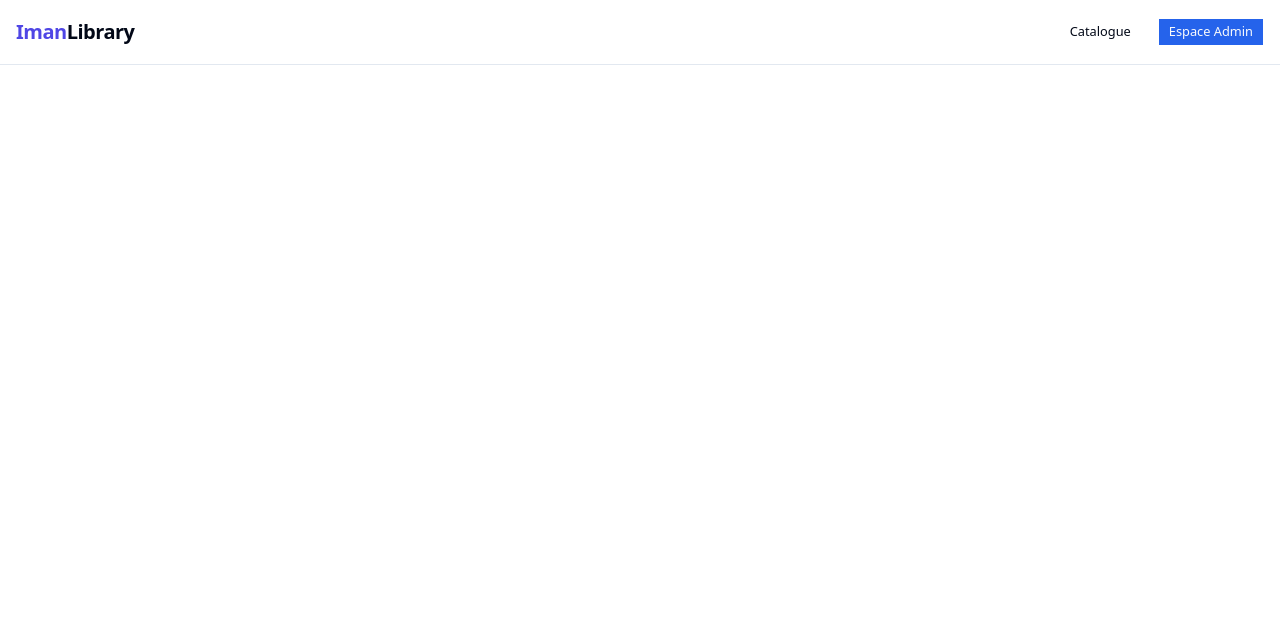
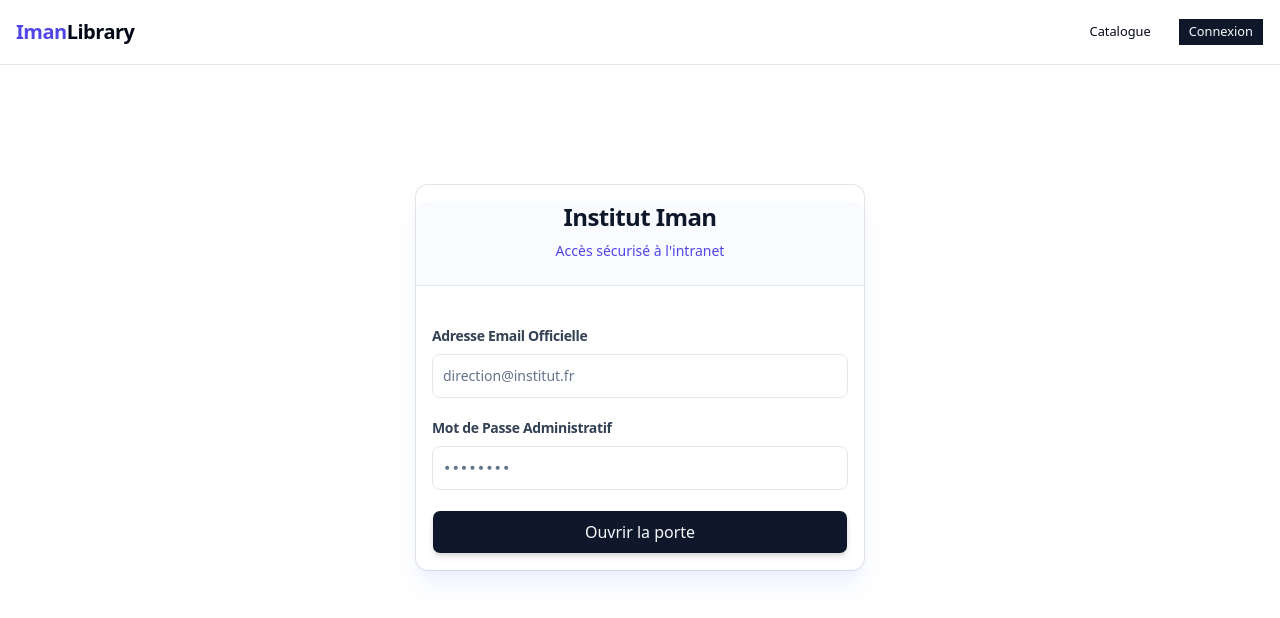
Before and after one commit to RNC81/Biblio_Iman, a React (Vite) app: page /login in a window 1280 px wide. Shown: the top 618 px of the page. Built offline with nearby package versions, Linux system fonts and the light colour scheme; no server answers.

Commit message:
feat: protection et authentification

```diff
--- a/src/App.jsx
+++ b/src/App.jsx
@@ -2,18 +2,27 @@ import { Routes, Route } from 'react-router-dom'
 import Navbar from './components/layout/Navbar'
 import Home from './pages/Home'
 import Admin from './pages/Admin'
+import Login from './pages/Login'
+import ProtectedRoute from './components/layout/ProtectedRoute'
+import { AuthProvider } from './contexts/AuthContext'
 
 function App() {
   return (
+    <AuthProvider>
       <div className="min-h-screen bg-background font-sans antialiased text-foreground">
         <Navbar />
         <main className="container mx-auto px-4 py-8">
           <Routes>
             <Route path="/" element={<Home />} />
+            <Route path="/login" element={<Login />} />
+            {/* L'incantation suprême pour protéger une zone */}
+            <Route element={<ProtectedRoute />}>
               <Route path="/admin" element={<Admin />} />
+            </Route>
           </Routes>
         </main>
       </div>
+    </AuthProvider>
   )
 }
 
--- a/src/components/layout/Navbar.jsx
+++ b/src/components/layout/Navbar.jsx
@@ -1,8 +1,17 @@
-import { Link } from 'react-router-dom'
+import { Link, useNavigate } from 'react-router-dom'
 import { Button } from "@/components/ui/button"
+import { useAuth } from '@/contexts/AuthContext'
+import { supabase } from '@/lib/supabase'
 
 export default function Navbar() {
-    // Une navbar clean en "glassmorphism" (légèrement transparente avec flou derrière)
+  const { user } = useAuth()
+  const navigate = useNavigate()
+
+  const handleLogout = async () => {
+    await supabase.auth.signOut()
+    navigate('/')
+  }
+
   return (
     <nav className="sticky top-0 z-50 w-full border-b bg-background/95 backdrop-blur supports-[backdrop-filter]:bg-background/60">
       <div className="container mx-auto px-4 flex h-16 items-center justify-between">
@@ -17,11 +26,23 @@ export default function Navbar() {
           <Link to="/">
              <Button variant="ghost" size="sm">Catalogue</Button>
           </Link>
+          {user ? (
+            <>
+              {/* Ces boutons n'apparaissent que si la personne est loggée ! */}
               <Link to="/admin">
-                        <Button variant="default" size="sm">
-                            Espace Admin
+                <Button variant="outline" size="sm" className="border-indigo-200 hover:bg-indigo-50">Dashboard Admin</Button>
+              </Link>
+              <Button variant="destructive" size="sm" onClick={handleLogout}>
+                Déconnexion
+              </Button>
+            </>
+          ) : (
+            <Link to="/login">
+              <Button variant="default" size="sm" className="bg-slate-900">
+                Connexion
               </Button>
             </Link>
+          )}
         </div>
       </div>
     </nav>
--- /dev/null
+++ b/src/components/layout/ProtectedRoute.jsx
@@ -0,0 +1,15 @@
+import { Navigate, Outlet } from 'react-router-dom'
+import { useAuth } from '@/contexts/AuthContext'
+
+export default function ProtectedRoute() {
+  const { user } = useAuth()
+
+  // Le videur de boîte de nuit !
+  // Pas d'user connu en cookie ? Dehors vers /login direct. Pas de discussion.
+  if (!user) {
+    return <Navigate to="/login" replace />
+  }
+
+  // Tout est clean, j'ouvre la porte avec l'Outlet qui affiche les composants enfants (La route /admin)
+  return <Outlet />
+}
--- /dev/null
+++ b/src/contexts/AuthContext.jsx
@@ -0,0 +1,33 @@
+import { createContext, useContext, useEffect, useState } from 'react'
+import { supabase } from '@/lib/supabase'
+
+const AuthContext = createContext({})
+
+export const AuthProvider = ({ children }) => {
+  const [user, setUser] = useState(null)
+  const [loading, setLoading] = useState(true)
+
+  useEffect(() => {
+    // Vérification du cookie à l'ouverture du site pour voir si l'Admin est tjs connecté
+    supabase.auth.getSession().then(({ data: { session } }) => {
+      setUser(session?.user ?? null)
+      setLoading(false)
+    })
+
+    // Écouteur en temps réel (si on se déconnecte, ça kick en temps réel)
+    const { data: { subscription } } = supabase.auth.onAuthStateChange((_event, session) => {
+      setUser(session?.user ?? null)
+      setLoading(false)
+    })
+
+    return () => subscription.unsubscribe()
+  }, [])
+
+  return (
+    <AuthContext.Provider value={{ user, loading }}>
+      {!loading && children}
+    </AuthContext.Provider>
+  )
+}
+
+export const useAuth = () => useContext(AuthContext)
--- /dev/null
+++ b/src/pages/Login.jsx
@@ -0,0 +1,83 @@
+import { useState } from 'react'
+import { useNavigate } from 'react-router-dom'
+import { supabase } from '@/lib/supabase'
+import { Card, CardHeader, CardTitle, CardDescription, CardContent } from "@/components/ui/card"
+import { Button } from "@/components/ui/button"
+import { Input } from "@/components/ui/input"
+
+export default function Login() {
+  const [email, setEmail] = useState('')
+  const [password, setPassword] = useState('')
+  const [loading, setLoading] = useState(false)
+  const [errorMsg, setErrorMsg] = useState('')
+  const navigate = useNavigate()
+
+  const handleLogin = async (e) => {
+    e.preventDefault()
+    setLoading(true)
+    setErrorMsg('')
+
+    // Le call API super propre de Supabase
+    const { data, error } = await supabase.auth.signInWithPassword({
+      email,
+      password,
+    })
+
+    if (error) {
+      if (error.status === 400) {
+         setErrorMsg("Identifiants incorrects.")
+      } else {
+         setErrorMsg(error.message)
+      }
+    } else {
+      // Redirection immédiate et sécurisée vers l'espace de commandement
+      navigate('/admin')
+    }
+    setLoading(false)
+  }
+
+  return (
+    <div className="flex animate-in fade-in zoom-in-95 duration-500 items-center justify-center p-4 min-h-[70vh]">
+      <Card className="w-full max-w-md shadow-xl border-indigo-100 shadow-indigo-100/50">
+        <CardHeader className="space-y-1 text-center bg-indigo-50/30 border-b pb-6 rounded-t-xl">
+          <CardTitle className="text-2xl font-extrabold tracking-tight text-slate-900">Institut Iman</CardTitle>
+          <CardDescription className="text-indigo-600 font-medium">
+            Accès sécurisé à l'intranet
+          </CardDescription>
+        </CardHeader>
+        <CardContent className="pt-6">
+          <form onSubmit={handleLogin} className="space-y-5">
+            <div className="space-y-2">
+              <label className="text-sm font-semibold tracking-tight text-slate-700">Adresse Email Officielle</label>
+              <Input
+                type="email"
+                placeholder="direction@institut.fr"
+                value={email}
+                onChange={(e) => setEmail(e.target.value)}
+                required
+                className="h-11"
+              />
+            </div>
+            <div className="space-y-2">
+              <label className="text-sm font-semibold tracking-tight text-slate-700">Mot de Passe Administratif</label>
+              <Input
+                type="password"
+                value={password}
+                placeholder="••••••••"
+                onChange={(e) => setPassword(e.target.value)}
+                required
+                className="h-11 font-mono tracking-widest placeholder:tracking-normal"
+              />
+            </div>
+            {errorMsg && (
+              <p className="text-sm text-red-600 font-medium bg-red-50 p-3 rounded-md border border-red-100/50">⚠️ {errorMsg}</p>
+            )}
+            <Button type="submit" className="w-full h-11 text-base bg-slate-900 hover:bg-indigo-600 transition-colors shadow-md" disabled={loading}>
+              {loading ? "Vérification cryptographique..." : "Ouvrir la porte"}
+            </Button>
+          </form>
+        </CardContent>
+      </Card>
+    </div>
+  )
+}
```
Lines whose indentation alone changed are shown as unchanged.
